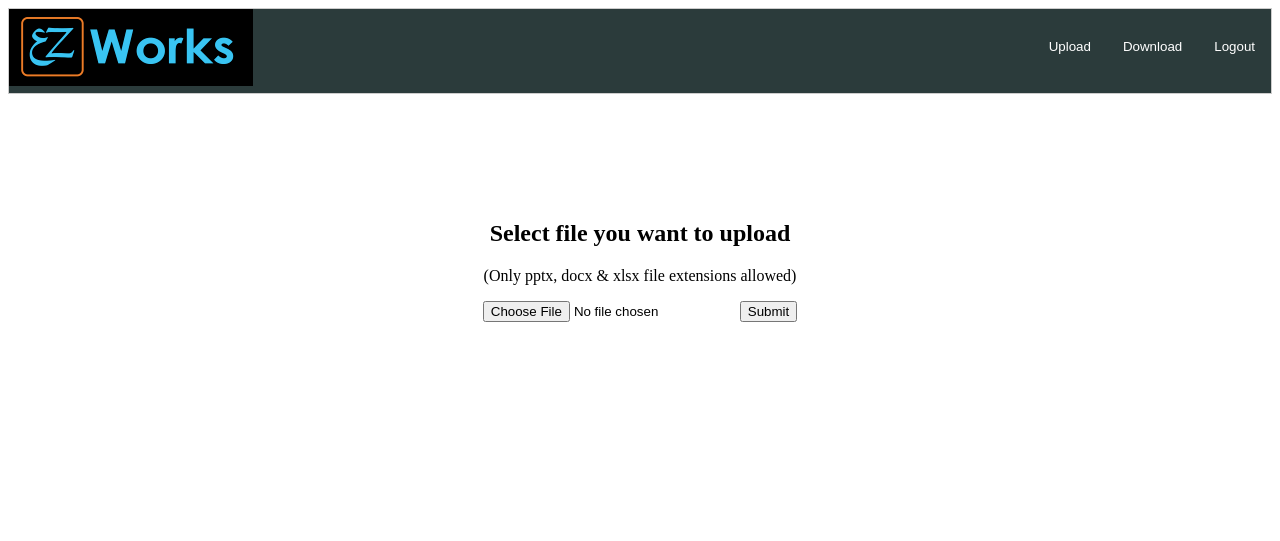
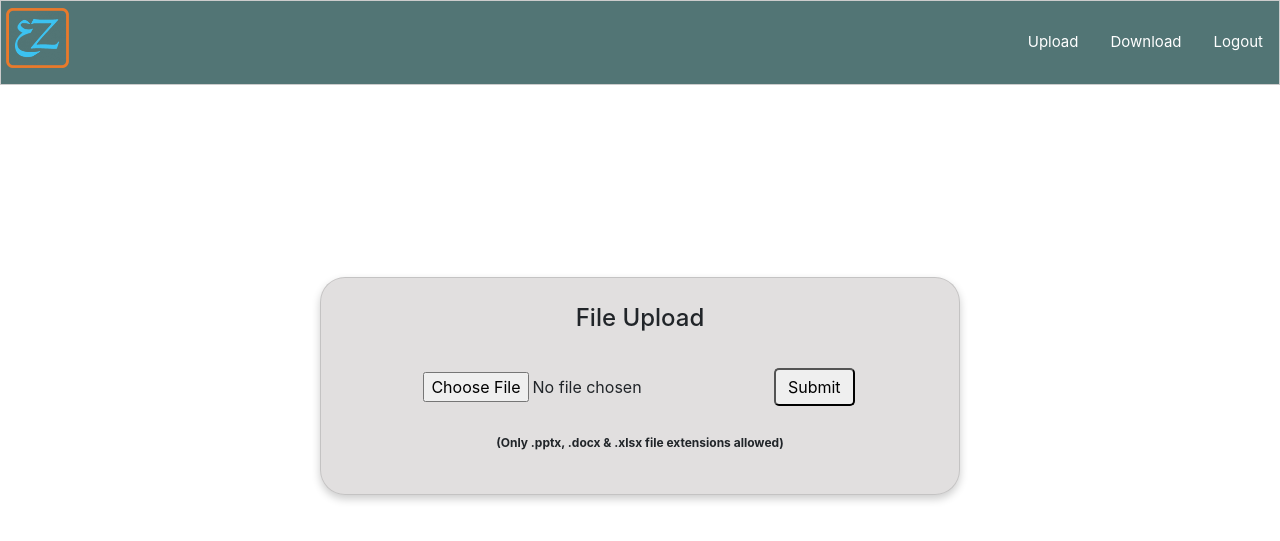
Before and after one commit to shashankkawatra/file_transfer, a Flask app: template templates/upload.html in a window 1280 px wide. Shown: the top 541 px of the page. Run offline with Flask 2, Linux system fonts and the light colour scheme; the template is opened without the code that fills it, so the values that code supplies are empty; some libraries are stand-ins or nearby versions.

Commit message:
Updated UI

```diff
--- a/static/css/main.css
+++ b/static/css/main.css
@@ -6,12 +6,19 @@
     font-size: 30px;
 }
 
+img{
+  height:60px !important;
+  margin-top:7px ;
+  margin-left: 5px;
+}
+
 .tab {
+    width: 100%;
     color: white;
     font-size: 30px;
     overflow: hidden;
     border: 1px solid #ccc;
-    background-color: hsl(180, 15%, 20%);
+    background-color: hsl(180deg 18% 39%);
 }
 
 /* Style the buttons that are used to open the tab content */
@@ -24,8 +31,19 @@
     padding: 30px 16px;
     transition: 0.3s;
     color: white;
-}
+    font-size: 15px;
 
+}#btn{
+
+  border-radius: 5px;
+  color: black;
+  padding: 5px 12px;
+  text-align: center;
+  text-decoration: none;
+  display: inline-block;
+  font-size: 16px;
+  margin: 4px 2px;
+  cursor: pointer;}
   /* Change background color of buttons on hover */
 .tab button:hover {
     color: black;
@@ -45,7 +63,44 @@
     vertical-align: top;
 }
 
+#size{
+  font-size: 12px;
+}
+
 .center {
   text-align: center;
-  margin-top: 10%;
+  margin-top: 12%;
 }
+
+.card{
+    display: block;
+    margin-left: auto;
+    margin-right: auto;
+    padding: 2px 16px;
+    text-align: center;
+    margin-top: 12%;
+    border-radius: 25px;
+    background-color: rgb(107 97 97 / 20%);
+    margin-top: 15%;
+    margin-left: auto;
+    margin-right: auto;
+    box-shadow: 0 4px 8px 0 rgb(0 0 0 / 20%);
+    transition: 0.3s;
+    width: 50%;
+}
+.card:hover {
+  box-shadow: 0 8px 16px 0 rgba(0,0,0,0.2);
+}
+
+.card_download{
+  display: block;
+  padding: 2px 16px;
+  margin-top: 1%;
+  margin-right: auto;
+  border-radius: 15px;
+  box-shadow: 0 4px 8px 0 rgb(0 0 0 / 20%);
+  transition: 0.3s;
+}
+.card_download:hover {
+box-shadow: 0 8px 16px 0 rgba(0,0,0,0.2);
+}
--- a/templates/download.html
+++ b/templates/download.html
@@ -1,6 +1,7 @@
 {% extends "layout.html" %}
 {% block body %}
-<h1>Click on the file to download</h1>
+<div class="card_download">
+<h3>Click on the file to download</h1>
 {% if files %}
     {% for i in files %}
         {% set fname = i  %}
@@ -9,5 +10,7 @@
     {%endfor%}
 {% else %}
     <h3>No file available to download</h3>
+
+</div>
 {% endif %}
 {% endblock %}
--- a/templates/layout.html
+++ b/templates/layout.html
@@ -3,6 +3,8 @@
     <head>
         <title>File Transfer</title>
         <!-- Custom styles for this template -->
+        <link rel="stylesheet" href="https://stackpath.bootstrapcdn.com/bootstrap/4.1.3/css/bootstrap.min.css" integrity="sha384-MCw98/SFnGE8fJT3GXwEOngsV7Zt27NXFoaoApmYm81iuXoPkFOJwJ8ERdknLPMO" crossorigin="anonymous">
+
         <link href="{{ url_for('static', filename='css/main.css') }}" rel="stylesheet">
     </head>
     <body>
@@ -12,9 +14,7 @@
             <a href="/download"><button>Download</button></a>
             <a href="/"><button>Upload</button></a>
         </div>
-        <div class="center">
             {% block body %}
             {% endblock %}
-        </div>
     </body>
 </html>
--- a/templates/upload.html
+++ b/templates/upload.html
@@ -1,12 +1,14 @@
 {% extends "layout.html" %}
 {% block body %}
-
-<h2>Select file you want to upload</h2>
-<p>(Only pptx, docx & xlsx file extensions allowed)</p>
-
-<form action="/" method="post" enctype="multipart/form-data">
-    <input type="file" name="file">
-    <button type="submit">Submit</button>
+<div class="card">
+   <br>
+   <h4>File Upload</h2>
+   <br>
+   <form action="/" method="post" enctype="multipart/form-data" >
+      <input type="file" name="file" >
+      <button type="submit" id='btn'>Submit</button>
+      <br><br>
+      <p id='size'><b>(Only .pptx, .docx & .xlsx file extensions allowed)</b></p>
    </form>
    <br>
    {% with messages = get_flashed_messages() %}
@@ -18,3 +20,4 @@
    {% endwith %}
 
    {% endblock %}
+</div>
```
Also changed, not shown: static/img/logo.png, 2 other files. Lines whose indentation alone changed are shown as unchanged.
